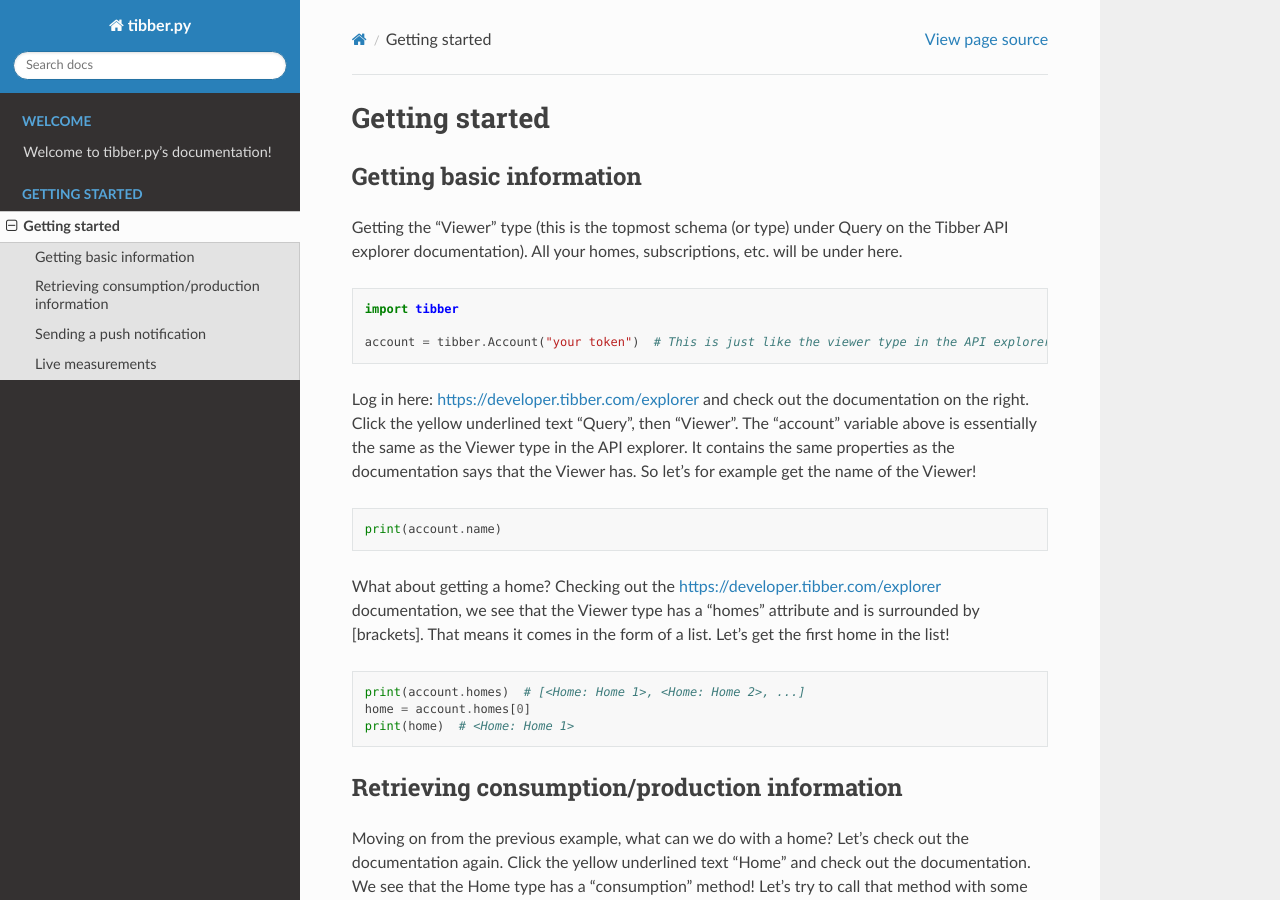
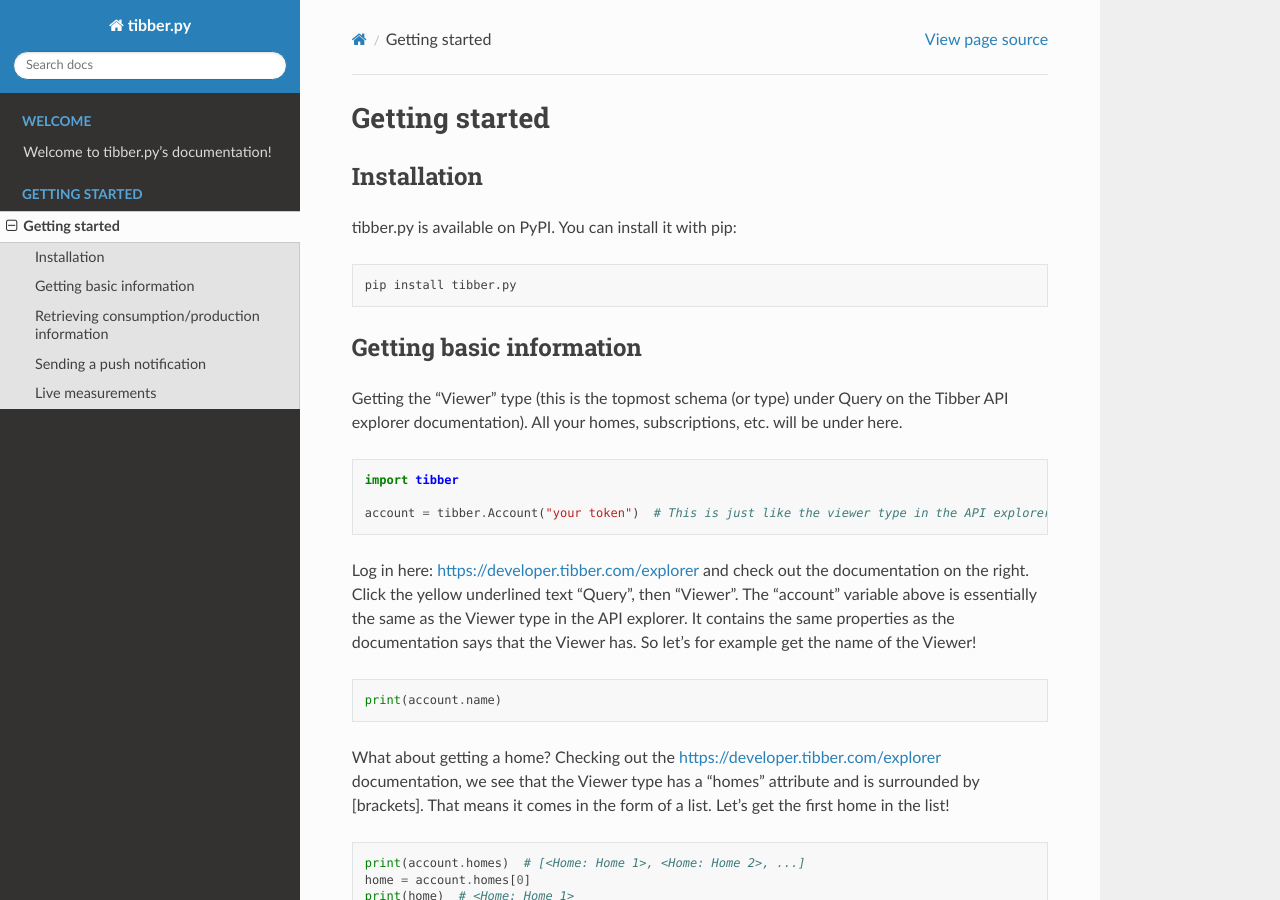
Before and after one commit to BeatsuDev/tibber.py, a Sphinx documentation site: the page built from docs/getting_started.rst, in a window 1280 px wide and 900 px high. Built offline with Sphinx 7.4.7 and the Read the Docs theme 2.0.0, drawn with Linux system fonts in a browser that asks for light colours.

Commit message:
Installation guide

```diff
--- a/docs/getting_started.rst
+++ b/docs/getting_started.rst
@@ -1,5 +1,14 @@
 Getting started
 ===============
+
+############
+Installation
+############
+tibber.py is available on PyPI. You can install it with pip:
+
+.. code-block:: bash
+
+   pip install tibber.py
 
 #########################
 Getting basic information
```
